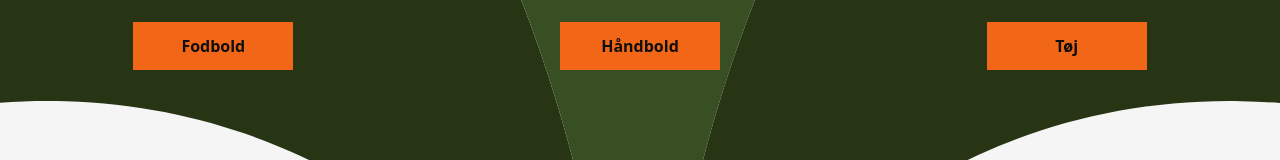
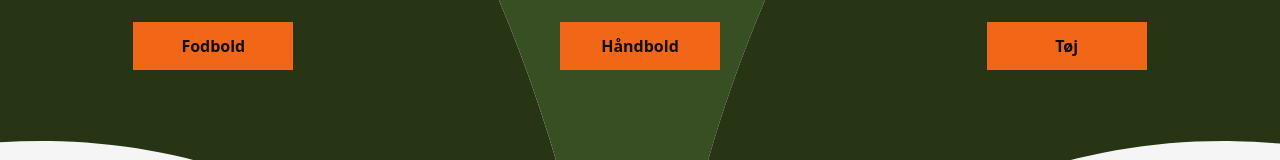
Before and after one commit to JValbjorn/traenershoppen, a Next.js app: page / in a window 1280 px wide. Shown: the part 370-530 px from the top of the page. Built offline with nearby package versions, Linux system fonts and the light colour scheme.

Commit message:
feat: update layout and styles in Home component and integrate Fan component

```diff
--- a/app/page.js
+++ b/app/page.js
@@ -11,9 +11,11 @@ export default function Home() {
   const router = useRouter();
 
   return (
-    <main className="relative overflow-hidden">
+    <main className="relative overflow-hidden flex flex-col">
+      <div className="absolute 2xl:top-[-26%] xl:top-[-24%] lg:top-[-21%] md:top-[-18%] md:flex z-0 w-[120vw] left-[-10vw] h-auto hidden">
+        <Fan />
+      </div>
       <section>
-        <Fan />
         <Image
           src="/img/hero-soccer-ball.png"
           alt="Fodbold"
@@ -36,7 +38,7 @@ export default function Home() {
           className="absolute top-[5%] right-[10%] w-1/10"
         />
         <div className="relative w-full flex md:flex-row flex-col 2xl:mt-[45vh] xl:mt-[40vh] lg:mt-[30vh] md:mt-[23vh] items-center justify-around shrink text-center">
-          <CTAButton text="Fodbold" onClick={() => router.push("/fodbold")}/>
+          <CTAButton text="Fodbold" onClick={() => router.push("/fodbold")} />
           <CTAButton
             text="Håndbold"
             onClick={() => router.push("/haandbold")}
@@ -45,7 +47,7 @@ export default function Home() {
         </div>
       </section>
       <section className="relative flex flex-1 w-full flex-col items-center justify-between pb-32 px-16 font-sans bg-var(--light_gray) sm:items-start">
-        <section className="w-full h-250 z-2 relative">
+        <section className="w-full h-250 z-2 relative flex flex-row">
           <div>
             <HomePageArch />
           </div>
@@ -55,7 +57,7 @@ export default function Home() {
             alt="Animated Soccer Ball"
             width={800}
             height={800}
-            className="absolute top-[20%] right-[-15%] w-1/2 2xl:top-[22%] xl:top-[20%] lg:top-[10%] md:top-[0%]"
+            className="absolute right-[-15%] 2xl:top-[10%] xl:top-[23%] lg:top-[15%] md:top-[10%] w-1/2 "
           />
         </section>
       </section>
--- a/components/Fan.js
+++ b/components/Fan.js
@@ -6,7 +6,7 @@ export default function Fan() {
     <svg
       xmlns="http://www.w3.org/2000/svg"
       viewBox="0 0 1687.12 1385.24"
-      className="absolute xl:top-[-16%] xl:flex lg:top-[-15%] lg:flex md:top-[-12%] md:flex z-0 w-[120vw] left-[-9.5vw] h-auto hidden"
+      // className="absolute xl:top-[-16%] xl:flex lg:top-[-15%] lg:flex md:top-[-12%] md:flex z-0 w-[120vw] left-[-9.5vw] h-auto hidden"
     >
       {/* Definerer patterns for images - "baggrundsbilleder" i hver path*/}
       <defs>
@@ -90,15 +90,15 @@ export default function Fan() {
       </g>
       <g id="line">
         <polyline
-          class="cls-3"
+          className="cls-3"
           points="834.78 1385.05 834.78 1440.57 309.82 1626.08 309.82 1884.78 1379.94 2151.05 1379.94 2466.53 308.56 2672.22 308.56 3346.1"
         />
         <polyline
-          class="cls-2"
+          className="cls-2"
           points="802.07 1385.07 802.07 1417.67 277.1 1602.93 277.1 1909.06 1347.23 2176.72 1347.23 2439.97 275.84 2644.9 275.84 3346.12"
         />
         <polyline
-          class="cls-2"
+          className="cls-2"
           points="867.53 1385.07 867.53 1463.81 342.56 1649.12 342.56 1860.41 1412.68 2125.26 1412.68 2493.9 341.3 2697.92 341.3 3346.12"
         />
       </g>
--- a/components/HomePageArch.js
+++ b/components/HomePageArch.js
@@ -3,7 +3,7 @@ export default function HomePageArch() {
       <svg xmlns="http://www.w3.org/2000/svg" viewBox="0 0 1687.12 3346.12">
         <g id="arch">
           <path
-            className="cls-5 fill-white absolute top-0 left-0 w-full h-auto"
+            className="cls-5 fill-white w-full h-auto"
             d="M705.82,1236.49c-62.06-180.15-243.13-297.13-424.97-323.44-56.82-8.22-121.3-7.86-121.29-4.49,0,0,1,674.51,1,674.51l572.46-203.26c-2.41-49.59-11.33-97.3-27.2-143.33Z"
           />
         </g>
```
